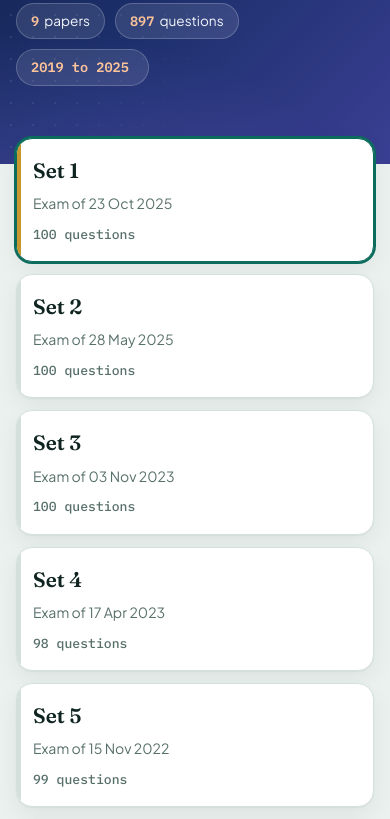
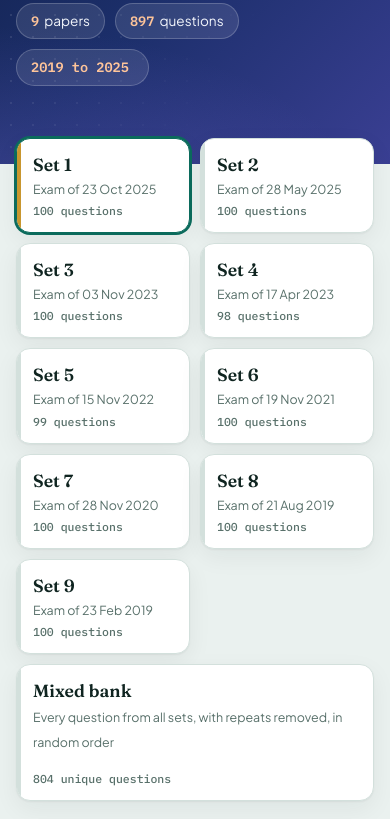
Before and after one commit to ArcMster/gdom, a plain HTML site: page index.html in a window 390 px wide. Shown: the part 412-1231 px from the top of the page. Drawn offline with Linux system fonts and the light colour scheme.

Commit message:
Update index.html

```diff
--- a/index.html
+++ b/index.html
@@ -193,6 +193,14 @@ td.num,th.num{text-align:right;font-family:var(--mono);font-variant-numeric:tabu
 .foot{padding:22px 16px 26px;text-align:center;color:var(--muted);font-size:.88rem;border-top:1px solid var(--line);background:var(--surface)}
 .foot strong{font-family:var(--display);font-size:1.02rem;font-weight:600;letter-spacing:.04em;color:var(--accent);margin-left:3px}
 .foot strong::before{content:"";display:inline-block;width:7px;height:7px;border-radius:2px;background:var(--gold);transform:rotate(45deg);margin-right:8px;vertical-align:2px}
+@media (max-width:600px){
+  .grid{grid-template-columns:repeat(2,minmax(0,1fr));gap:10px}
+  .card{padding:12px 12px 12px 16px;gap:3px;border-radius:14px}
+  .card .t{font-size:1.1rem}
+  .card .d{font-size:.78rem;line-height:1.3}
+  .card .b{font-size:.72rem;margin-top:2px}
+  .card.mixed{grid-column:1/-1}
+}
 </style>
 </head>
 <body>
```
